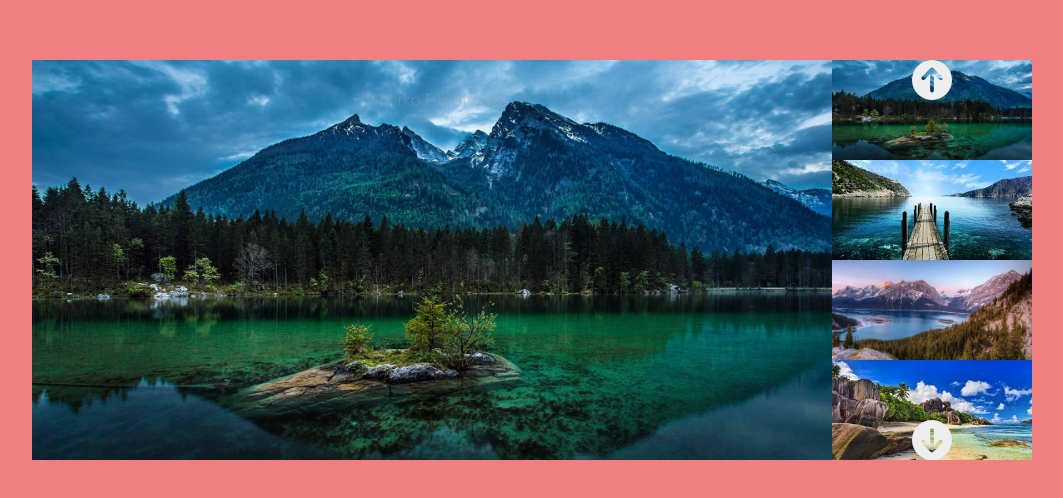
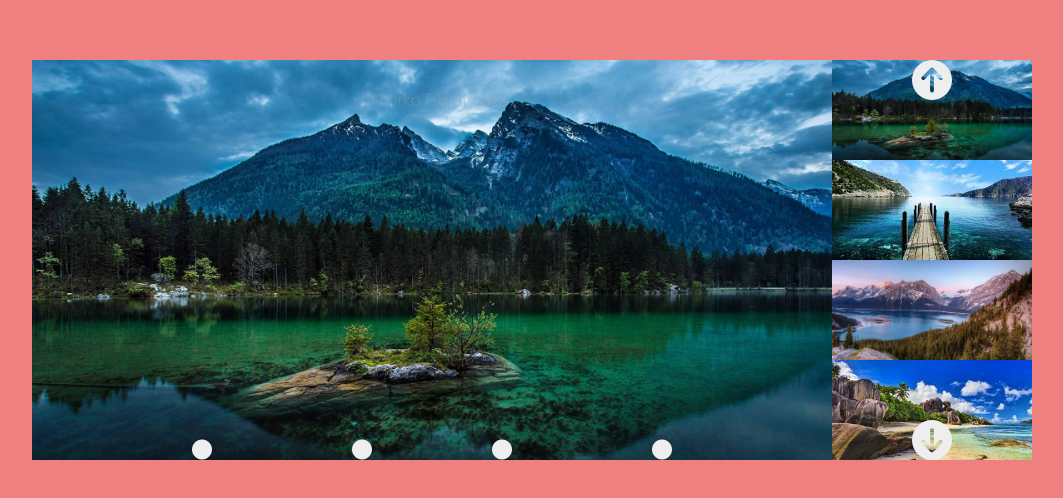
Before and after one commit to razcc/vue-slider, a plain HTML site: page index.html in a window 1280 px wide. Shown: the part 140-638 px from the top of the page, without its empty margins (108-1171 px from the left). Drawn offline with nearby package versions, Linux system fonts and the light colour scheme.

Commit message:
Selcettori a sfera in basso

```diff
--- a/index.html
+++ b/index.html
@@ -23,15 +23,20 @@
         <div class="d-flex">
 
             <!-- ^Immagine Grande lato sinistro -->
-            <div id="colSinistra">
+            <div id="colSinistra" class="imgFondo">
                 <img class="imgAnteprima" :src="imgArray[ indice ]" alt="Immagine">
+                <i @click="Img1Selection" id="img1Selector" class="fa-solid fa-circle"></i>
+                <i @click="Img2Selection" id="img2Selector" class="fa-solid fa-circle"></i>
+                <i @click="Img3Selection" id="img3Selector" class="fa-solid fa-circle"></i>
+                <i @click="Img4Selection" id="img4Selector" class="fa-solid fa-circle"></i>
+
             </div>
 
             <!-- ^Immagine antemprima lato destro -->
             <div id="colDestra">
 
                 <!-- img 1 -->
-                <div class="imgAnteprimaContainer imgFondo" @click="Img1Selection">
+                <div class="imgAnteprimaContainer imgFondo">
                     <img  class="imgAnteprima" :src="img1" alt="Immagine">
 
                     <!-- Freccia su -->
@@ -39,17 +44,17 @@
                 </div>
 
                 <!-- img 2 -->
-                <div class="imgAnteprimaContainer" @click="Img2Selection">
+                <div class="imgAnteprimaContainer">
                     <img class="imgAnteprima" :src="img2" alt="Immagine">
                 </div>
 
                 <!-- img 3 -->
-                <div class="imgAnteprimaContainer" @click="Img3Selection">
+                <div class="imgAnteprimaContainer">
                     <img class="imgAnteprima" :src="img3" alt="Immagine">
                 </div>
 
                 <!-- img 4 -->
-                <div  class="imgAnteprimaContainer imgFondo" @click="Img4Selection">
+                <div  class="imgAnteprimaContainer imgFondo">
                     <img class="imgAnteprima" :src="img4" alt="Immagine">
                     <!-- Freccia giu -->
                     <i @click="arrowDown" class="fa-solid fa-circle-arrow-down"></i>
--- a/main.js
+++ b/main.js
@@ -18,16 +18,20 @@ var app = new Vue({
     },
     methods: {
         Img1Selection: function () {
+            this.indice = 0
             this.imgPrincipale = this.imgArray[indice];
         },
         Img2Selection: function () {
-            this.imgPrincipale = "img/img2.jpg";
+            this.indice = 1
+            this.imgPrincipale = this.imgArray[indice];
         },
         Img3Selection: function () {
-            this.imgPrincipale = "img/img3.jpg";
+            this.indice = 2
+            this.imgPrincipale = this.imgArray[indice];
         },
         Img4Selection: function () {
-            this.imgPrincipale = "img/img4.jpg";
+            this.indice = 3
+            this.imgPrincipale = this.imgArray[indice];
         },
 
         arrowDown: function () {
--- a/style.css
+++ b/style.css
@@ -40,3 +40,31 @@ body{
     top: 0;
      font-size: 40px;
  }
+ #img1Selector{
+    position: absolute;
+    color: #eee;
+    bottom: 0;
+    left: 20%;
+     font-size: 20px;
+ }
+ #img2Selector{
+    position: absolute;
+    color: #eee;
+    bottom: 0;
+    left: 40%;
+    font-size: 20px;
+ }
+ #img3Selector{
+    position: absolute;
+    color: #eee;
+    bottom: 0;
+    right: 40%;
+     font-size: 20px;
+ }
+ #img4Selector{
+    position: absolute;
+    color: #eee;
+    bottom: 0;
+    right: 20%;
+    font-size: 20px;
+ }
```
